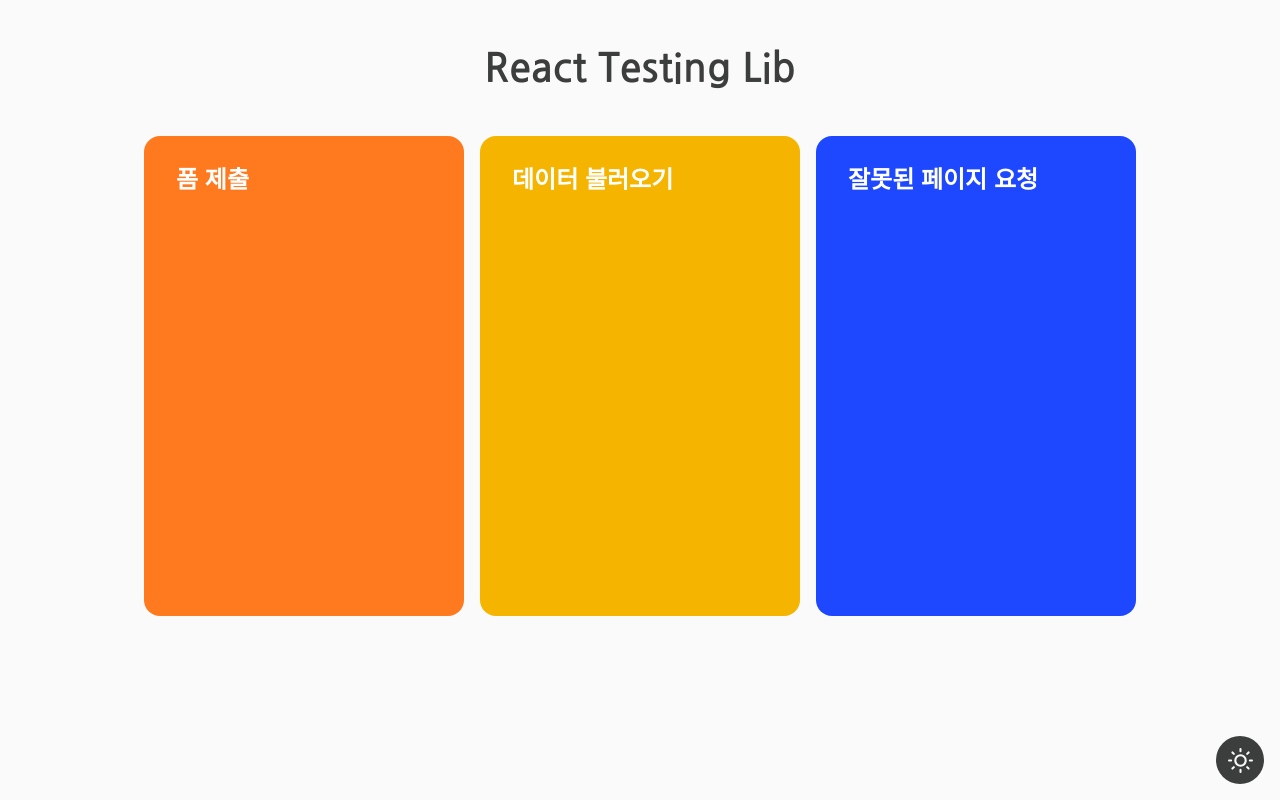
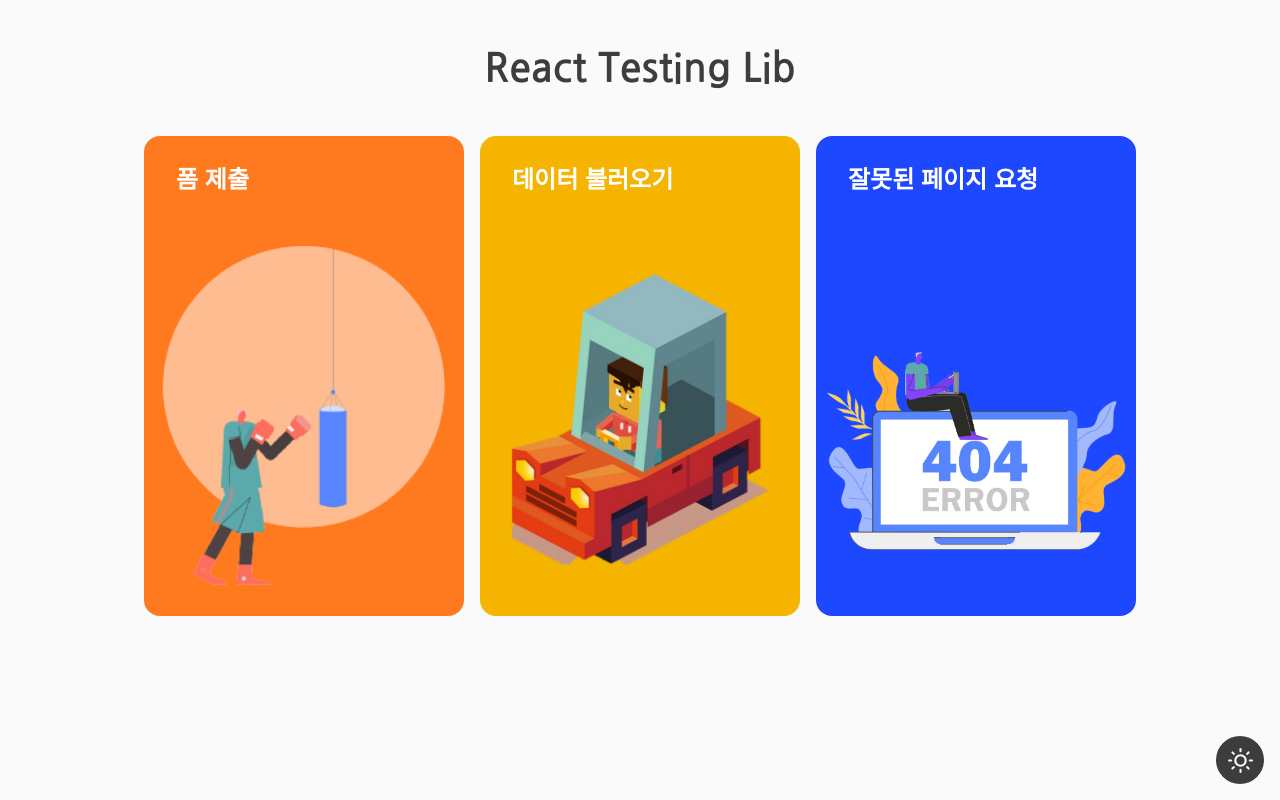
Before and after one commit to KangyeolLee/React-Testing-Library, a React (Create React App) app: page / in a window 1280 px wide. Built offline with nearby package versions, Linux system fonts and the light colour scheme.

Commit message:
Home 컴포넌트 디자인 수정 및 적용

```diff
--- a/src/pages/Home/Home.tsx
+++ b/src/pages/Home/Home.tsx
@@ -1,4 +1,8 @@
 import * as S from "./styles";
+
+import box from "@/assets/box.png";
+import car from "@/assets/car.png";
+import error from "@/assets/404error.png";
 
 const Home = () => {
   return (
@@ -13,6 +17,7 @@ const Home = () => {
             <span>제출 관련 이벤트를</span>
             <span>테스트합니다.</span>
           </S.HiddenContent>
+          <img src={box} alt="폼 제출 이미지" />
         </S.HomeCard>
         <S.HomeCard bgColor="#f4b400">
           <span className="article-title">데이터 불러오기</span>
@@ -22,6 +27,7 @@ const Home = () => {
             <span>로딩/에러처리 관련 내용을</span>
             <span>테스트합니다.</span>
           </S.HiddenContent>
+          <img src={car} alt="데이터 불러오기 이미지" />
         </S.HomeCard>
         <S.HomeCard bgColor="#1e48ff">
           <span className="article-title">잘못된 페이지 요청</span>
@@ -31,6 +37,7 @@ const Home = () => {
             <span>출력하는 페이지를</span>
             <span>테스트합니다.</span>
           </S.HiddenContent>
+          <img src={error} alt="잘못된 페이지 요청 이미지" />
         </S.HomeCard>
       </div>
     </S.Home>
--- a/src/pages/Home/styles.ts
+++ b/src/pages/Home/styles.ts
@@ -34,9 +34,11 @@ export const HiddenContent = styled.div`
   opacity: 0;
   color: #fff;
   transition: opacity 0.45s ease-in-out, transform 0.3s ease-in-out;
+  z-index: 10;
 `;
 
 export const HomeCard = styled.article<CardProps>`
+  position: relative;
   display: flex;
   flex-direction: column;
   gap: 2rem;
@@ -64,5 +66,17 @@ export const HomeCard = styled.article<CardProps>`
       opacity: 1;
       transform: translateY(0);
     }
+
+    img {
+      opacity: 0.55;
+    }
+  }
+
+  img {
+    transition: opacity 0.45s ease-in-out;
+    position: absolute;
+    width: 100%;
+    bottom: 1rem;
+    left: 0;
   }
 `;
```
